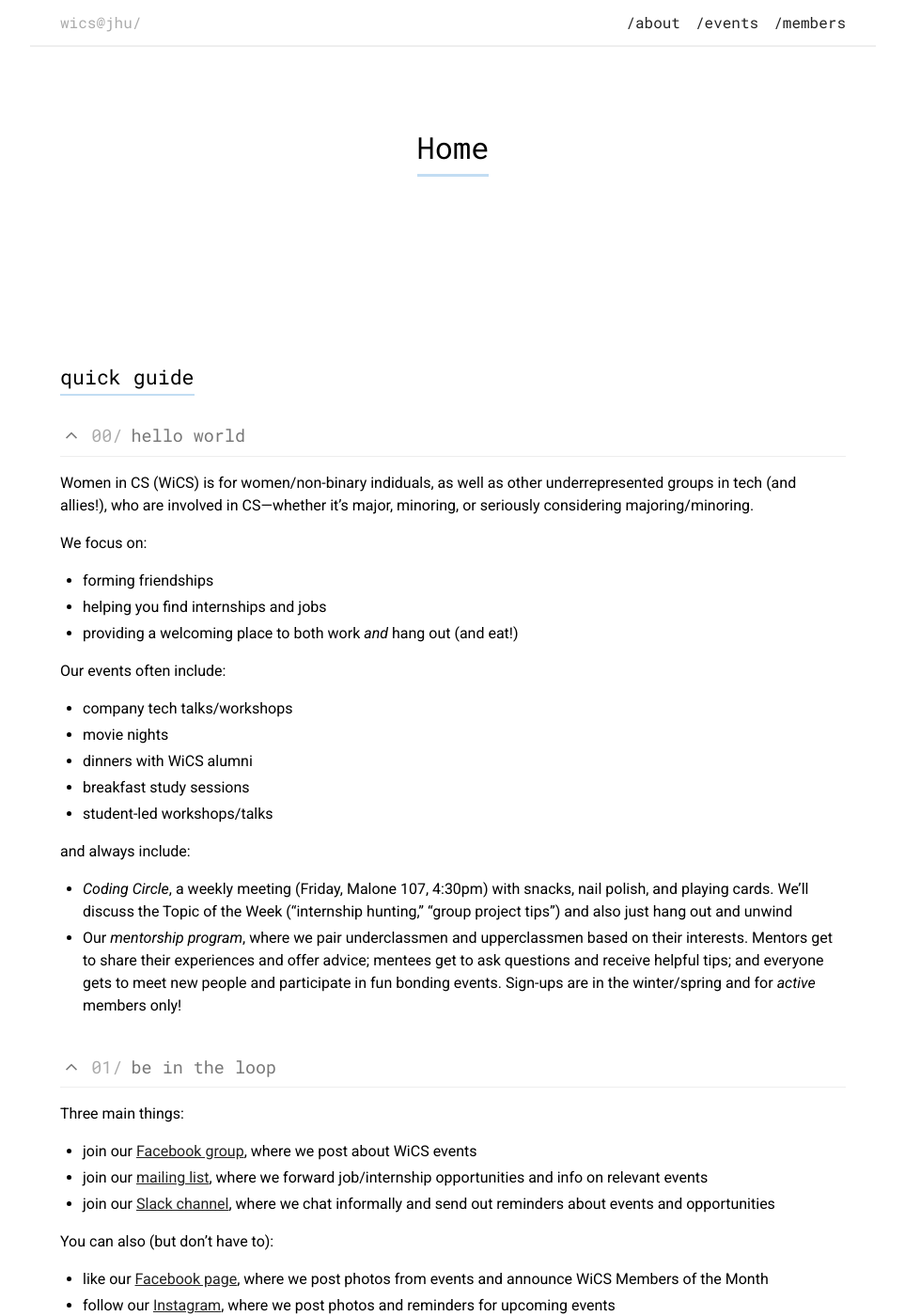
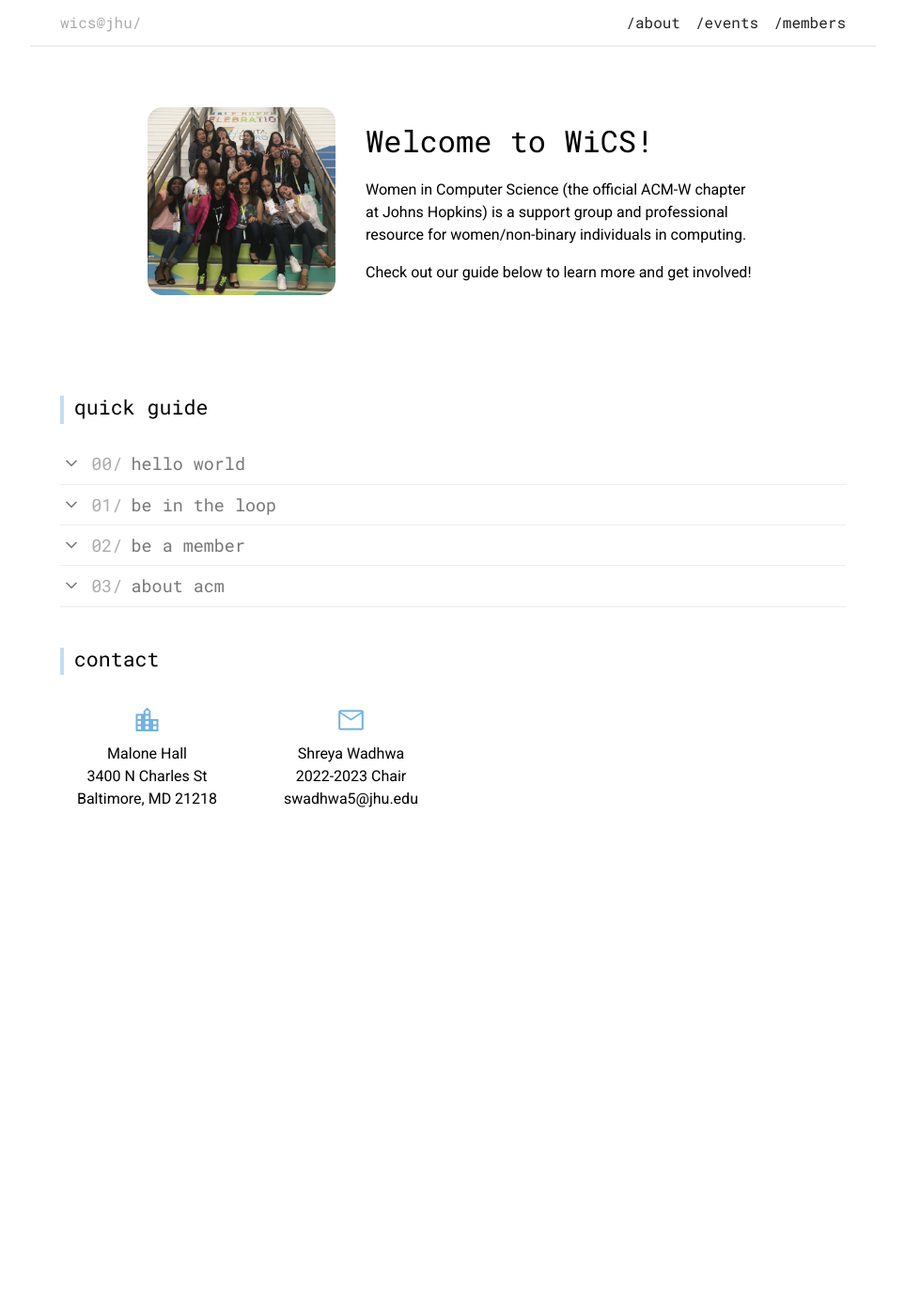
Before and after one commit to WiCSJHU/wicsjhu.github.io, a Jekyll site: the page built from index.md, in a window 1280 px wide and 1400 px high. Shown: the whole window at 94% size, without its empty margins (158-1121 px from the left). Built offline with Jekyll 4.4.1, drawn with Linux system fonts in a browser that asks for light colours; some of the changed text lies outside the part shown.

Commit message:
Add header for landing page

```diff
--- a/_config.yml
+++ b/_config.yml
@@ -36,6 +36,7 @@
 url: "https://wicsjhu.github.io" # the base hostname & protocol for your site
 github_username: wicsjhu
 collections:
+    headers:
     guide:
     sections:
         order:
--- /dev/null
+++ b/_includes/landing_header.html
@@ -0,0 +1,9 @@
+{% assign header = include.header %}
+<header class="flex-wrapper content-wrapper">
+    <img src="{{ header.photo-url | relative_url }}" alt="{{ header.photo-alt }}"
+         class="landing-photo-square" />
+    <div class="landing-header-content-wrapper">
+        <h1>{{ header.title }}</h1>
+        {{ header.content }}
+    </div>
+</header>
--- a/_layouts/default.html
+++ b/_layouts/default.html
@@ -4,9 +4,15 @@
     <div class="page-container">
         <body>
             {% include navbar.html %}
+            {% if page.header %}
+                {% assign matching_headers = site.headers | where: 'id', page.header %}
+                {% assign header = matching_headers[0] %}
+                {% include landing_header.html header=header %}
+            {% else %}
             <header class="content-wrapper">
                 <h1>{{ page.title }}</h1>
             </header>
+            {% endif %}
             <main class="content-wrapper">
                 {{ content }}
             </main>
--- a/_sass/main.scss
+++ b/_sass/main.scss
@@ -42,7 +42,8 @@
     width: max-content;
     margin-top: 2em;
     margin-bottom: 1em;
-    border-bottom: 2px solid $primary-color-light;
+    padding-left: .5em;
+    border-left: 4px solid $primary-color-light;
     text-transform: lowercase;
 }
 
@@ -137,6 +138,65 @@
     .navbar li {
         width: 1.2em;
         overflow: hidden;
+    }
+}
+
+.landing-photo-square {
+    width: 200px;
+    border-radius: 1em;
+}
+
+@include viewport-medium {
+    .landing-photo-square {
+        width: 100px;
+    }
+}
+
+.landing-header-content-wrapper {
+    max-width: 50%;
+
+    h1 {
+        line-height: 1.5em;
+        font-weight: 400;
+        border: none;
+        margin: 0;
+    }
+}
+
+@include viewport-large {
+    .landing-header-content-wrapper {
+        h1 {
+            font-size: 1.5em;
+        }
+    }
+}
+
+@include viewport-medium {
+    .landing-header-content-wrapper {
+        h1 {
+            font-size: 1.25em;
+            font-weight: 500;
+        }
+    }
+}
+
+@include viewport-small {
+    .landing-header-content-wrapper {
+        max-width: 100%;
+    }
+}
+
+.flex-wrapper {
+    margin-top: 2em;
+    display: flex;
+    gap: 2em;
+    align-items: center;
+}
+
+@include viewport-small {
+    .flex-wrapper {
+        flex-direction: column;
+        align-items: start;
     }
 }
 
--- a/about.md
+++ b/about.md
@@ -5,7 +5,7 @@
 
 Women in Computer Science (the official ACM-W chapter at Johns Hopkins)
 is a support group and professional resource for women/non-binary individuals
-in computing. Check out our guide to learn more and get involved!
+in computing.
 
 WiCS is proudly sponsored by
 {%- for sponsor in site.data.sponsors -%}
```
Also changed, not shown: other parts of _layouts/default.html (+1 -0 lines), _headers/landing.md (added, +11 -0 lines), index.md (+1 -0 lines).
